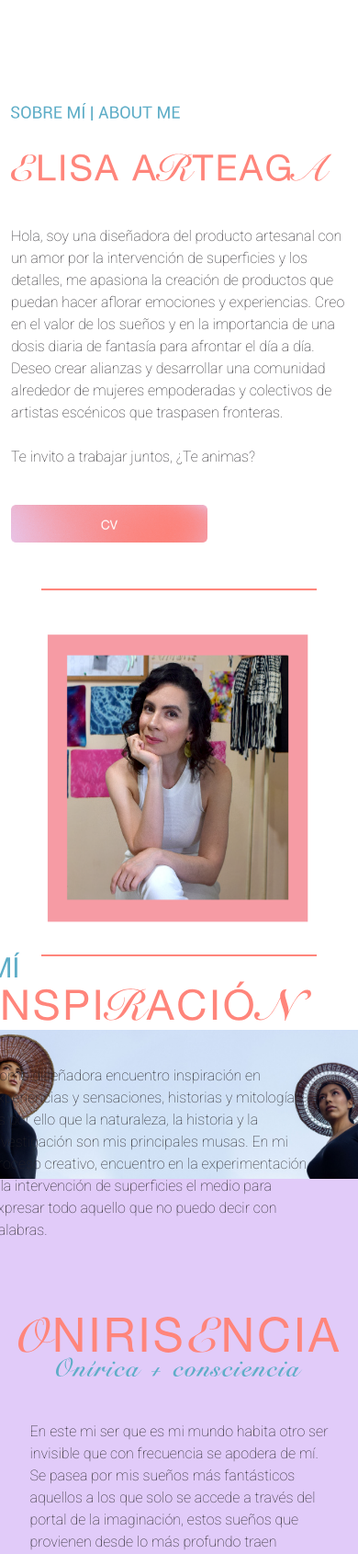
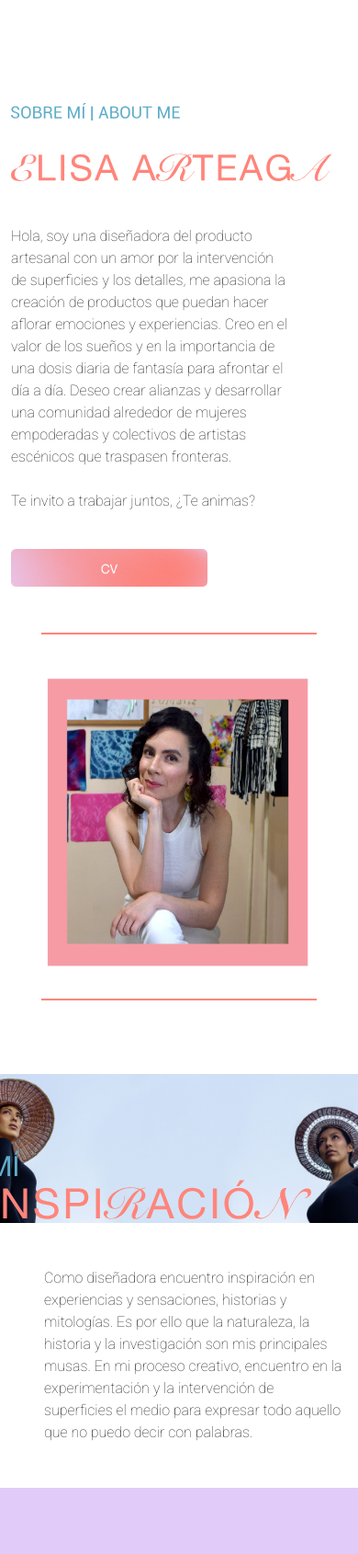
Before and after one commit to Alca1707/WebPage-ElisaArteaga, a PHP site: page / in a window 390 px wide; the page is wider, and only the part inside the window is pictured. Shown: the part 333-2023 px from the top of that part at 92% size. Run offline with PHP 8.4, Linux system fonts and the light colour scheme.

Commit message:
Inspiration section

```diff
--- a/css/baseStyle.css
+++ b/css/baseStyle.css
@@ -89,6 +89,10 @@ ion-icon {
     top: 50%;
     left: 60%;
     transform: translate(-70%, -50%);
+}
+
+#hiddenImg{
+    display: none;
 }
 
 /****CONCEPT SECTION****/
@@ -435,6 +439,25 @@ ion-icon {
         padding-top: 0px;
     }
 
+    /*INSPIRACIÓN*/
+    #bigScreenImg{
+        display: none;
+    }
+
+    #hiddenImg{
+        display: block;
+        position: absolute;
+        top: 30%;
+        left: 60%;
+        transform: translate(-70%, -50%);
+    }
+
+    #inspirationText{
+        position: static;
+        transform: translate(0%, 0%);
+    }
+
+
     /*CONTACTO*/
     #headerContacto{
         margin-top: 50px;
@@ -484,7 +507,7 @@ ion-icon {
     }
 
     /*EDEN PAGE*/
-    #fixableCol{
+    .fixableCol{
         display: none;
     }
 
@@ -540,10 +563,28 @@ ion-icon {
         padding-top: 0px;
     }
 
-        /*CONTACTO*/
+    /*CONTACTO*/
     #headerContacto{
         margin-top: 60px;
         margin-bottom: 20px;
+    }
+
+    /*INSPIRACIÓN*/
+    #bigScreenImg{
+        display: none;
+    }
+
+    #hiddenImg{
+        display: block;
+        position: absolute;
+        top: 30%;
+        left: 60%;
+        transform: translate(-70%, -50%);
+    }
+
+    #inspirationText{
+        position: static;
+        transform: translate(0%, 0%);
     }
 
 
@@ -563,6 +604,10 @@ ion-icon {
         /*EDEN PAGE*/
     #fixableCol{
         display: none;
+    }
+
+    #hiddenCol{
+        display: flex;
     }
 
     /*VENENO*/
--- a/eden.php
+++ b/eden.php
@@ -39,7 +39,7 @@
 
             <div class="col-lg-7 col-md-7 col-sm-7 col-6 pe-0">
                 <div class="row">
-                    <div id="fixableCol"class="col-lg-4 col-md-4 col-sm-4 col-4">
+                    <div class="col-lg-4 col-md-4 col-sm-4 col-4 fixableCol">
                         <div class="row">
                             <img src="img/Eden_07.jpg" class="col-lg-12 col-md-12 col-sm-12 col-12 m-0 p-0 pb-2 pe-2 " alt="">
                         </div>
@@ -58,7 +58,7 @@
                         <br><br>DIMENSIONES:<br><br> módulo - 4.67 x 6.43” <br>dimensión máxima para desarrollo de tela:<br> rollo de 500 m de largo x 60” de ancho</p>
                 </div>
 
-                <div id="fixableCol" class="row m-0 p-0">
+                <div class="row m-0 p-0 fixableCol">
                     <img src="img/Eden_08.jpg" class="col-lg-12 col-md-10 col-sm-11 col-12 m-0 p-0" alt="">
                 </div>
             </div>
--- a/index.php
+++ b/index.php
@@ -47,7 +47,7 @@
           <div class="row row-cols-1 row-cols-sm-1 row-cols-md-1 row-cols-lg-2 ">
             <div class="">
               <img src="img/sobre mi-ELISA ARTEAGA_TXT.svg" class="titlesImg" alt="Sobre mi">
-              <p class="description"><br><br>Hola, soy una diseñadora del producto artesanal con un amor por la intervención de superficies y los detalles, me apasiona la creación de productos que puedan hacer aflorar emociones y experiencias. Creo en el valor de los sueños y en la importancia de una dosis diaria de fantasía para afrontar el día a día. Deseo crear alianzas y desarrollar una comunidad alrededor de mujeres empoderadas y colectivos de artistas escénicos que traspasen fronteras. <br><br> Te invito a trabajar juntos, ¿Te animas? </p>
+              <p class="description col-10 col-sm-10"><br><br>Hola, soy una diseñadora del producto artesanal con un amor por la intervención de superficies y los detalles, me apasiona la creación de productos que puedan hacer aflorar emociones y experiencias. Creo en el valor de los sueños y en la importancia de una dosis diaria de fantasía para afrontar el día a día. Deseo crear alianzas y desarrollar una comunidad alrededor de mujeres empoderadas y colectivos de artistas escénicos que traspasen fronteras. <br><br> Te invito a trabajar juntos, ¿Te animas? </p>
               <a href="Elisa-Arteaga_CV_SP .pdf" download="Elisa-Arteaga-CV"><img src="img/Boton_CV.png" class="col-lg-7 col-md-5 col-sm-6 col-7 espaciado40" alt=""></a>
             </div>
             <div id="photoElisa" class="justify-content-center">
@@ -58,10 +58,11 @@
 
         <div id="inspiration">
           <img src="img/Inspiracion_background.jpg" class="fullWidthImg" alt="Inspiración">
+          <img id="hiddenImg" src="img/mi inspiración_TXT.svg" class="titlesImg" alt="Inspiración">
           <div id="inspirationText">
-            <img src="img/mi inspiración_TXT.svg" class="titlesImg" alt="Inspiración">
-            <p><br><br>Como diseñadora encuentro inspiración en experiencias y sensaciones, historias y mitologías. Es por ello que la naturaleza, la historia y la investigación son mis principales musas. En mi proceso creativo, encuentro en la experimentación y la intervención de superficies el medio para expresar todo aquello que no puedo decir con palabras.          </p>
-          </div>
+            <img id="bigScreenImg" src="img/mi inspiración_TXT.svg" class="titlesImg" alt="Inspiración">
+            <p id="inspoText" class="col-10 col-sm-9 ms-5 ms-xl-0 ms-lg-0 ms-md-0 mb-5 mb-xl-0 mb-lg-0 mb-md-0"><br><br>Como diseñadora encuentro inspiración en experiencias y sensaciones, historias y mitologías. Es por ello que la naturaleza, la historia y la investigación son mis principales musas. En mi proceso creativo, encuentro en la experimentación y la intervención de superficies el medio para expresar todo aquello que no puedo decir con palabras.          </p>
+             </div>
         </div>
 
         <div id="concept" class="">
```
